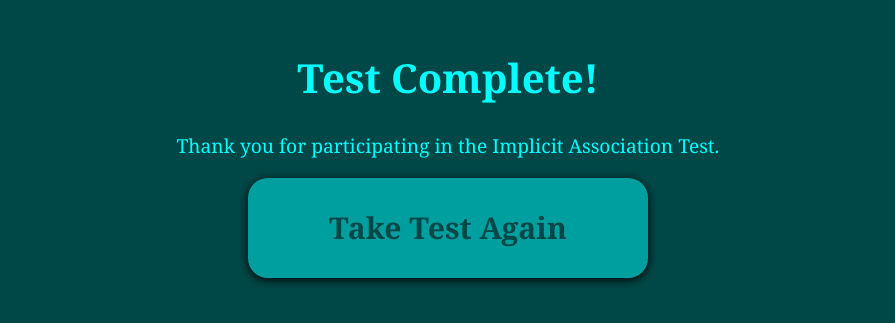
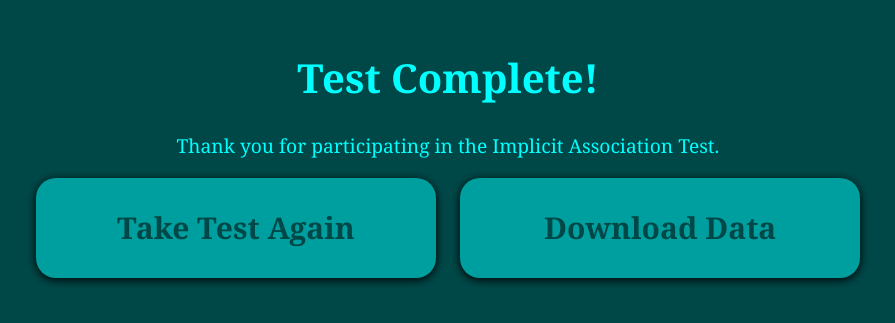
Before and after one commit to ashnair5335/ImplicitAssociationTest, a Flask app: page /completion in a window 1280 px wide. Shown: the top 323 px of the page, without its empty margins (192-1087 px from the left). Run offline with Flask 3, Linux system fonts and the light colour scheme.

Commit message:
Updated with data download option

```diff
--- a/app.py
+++ b/app.py
@@ -1,7 +1,8 @@
-from flask import Flask, render_template, jsonify, request
+from flask import Flask, render_template, jsonify, request, send_file
 import random
 import os
 import csv
+import zipfile
 
 app = Flask(__name__)
 
@@ -39,6 +40,34 @@ def index():
 @app.route('/completion')
 def completion():
     return render_template('completion.html')
+
+@app.route('/download/all')
+def download_all():
+    # Paths to the files
+    csv_path = 'data.csv'
+    txt_path = 'data.txt'
+
+    # Create a ZIP file containing both files
+    zip_filename = 'data.zip'
+    with zipfile.ZipFile(zip_filename, 'w') as zipf:
+        zipf.write(csv_path, os.path.basename(csv_path))
+        zipf.write(txt_path, os.path.basename(txt_path))
+
+    # Send the ZIP file for download
+    response = send_file(zip_filename, as_attachment=True)
+
+    # Clear the contents of both files after sending the ZIP file
+    with open(csv_path, 'w') as file:
+        file.truncate(0)
+
+    with open(txt_path, 'w') as file:
+        file.truncate(0)
+
+    # Remove the ZIP file after it has been downloaded
+    os.remove(zip_filename)
+
+    return response
+
 
 @app.route('/get_images', methods=['GET'])
 @app.route('/get_images', methods=['GET'])
--- a/templates/completion.html
+++ b/templates/completion.html
@@ -31,6 +31,8 @@
             box-shadow: 0 2px 10px black;
             background-color: rgb(0, 159, 159);
             color: rgb(0, 72, 72);
+            margin-left: 10px;
+            margin-right: 10px;
             transition: background-color 0.5s, color 0.5s, box-shadow 0.5s;
         }
         button:hover {
@@ -45,6 +47,10 @@
     <h1>Test Complete!</h1>
     <p>Thank you for participating in the Implicit Association Test.</p>
     <button onclick="window.location.href='/'">Take Test Again</button>
+    <button onclick="window.location.href='/download/all'">Download Data</button>
 
+
+    <script>
+    </script>
 </body>
 </html>
```
